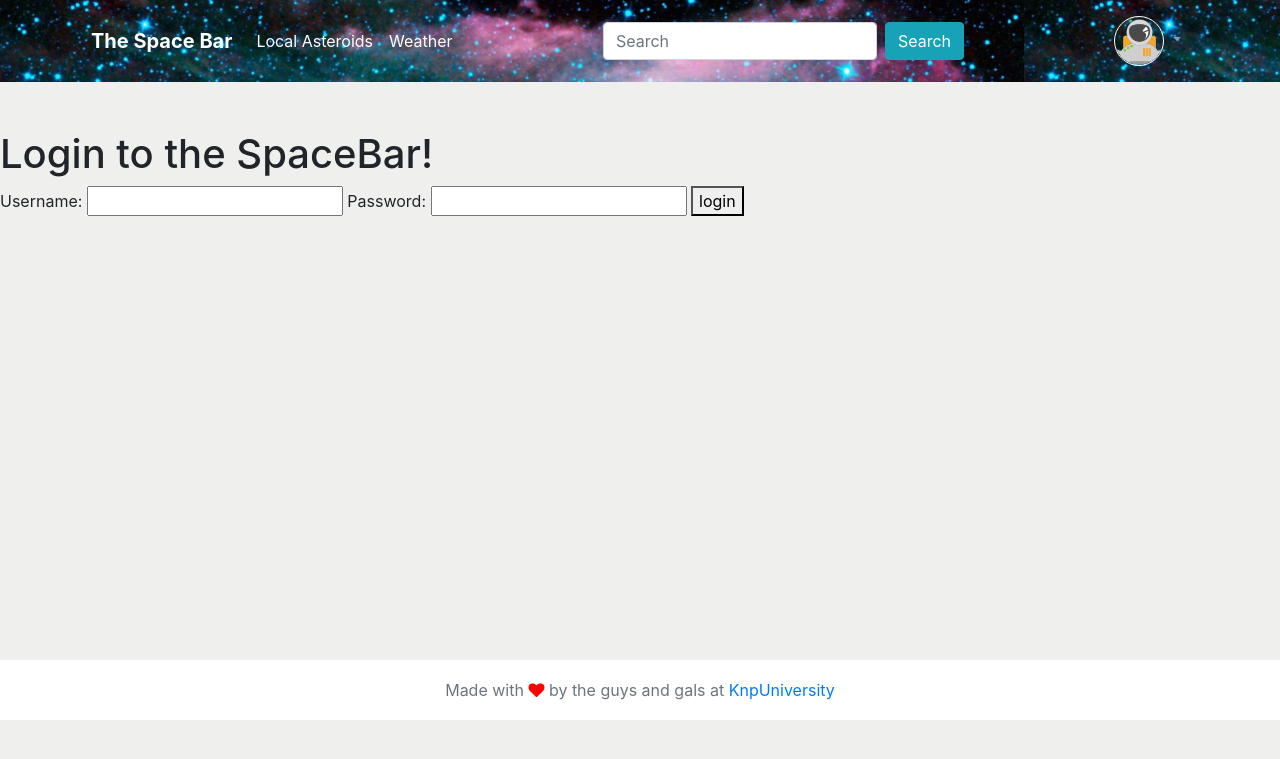
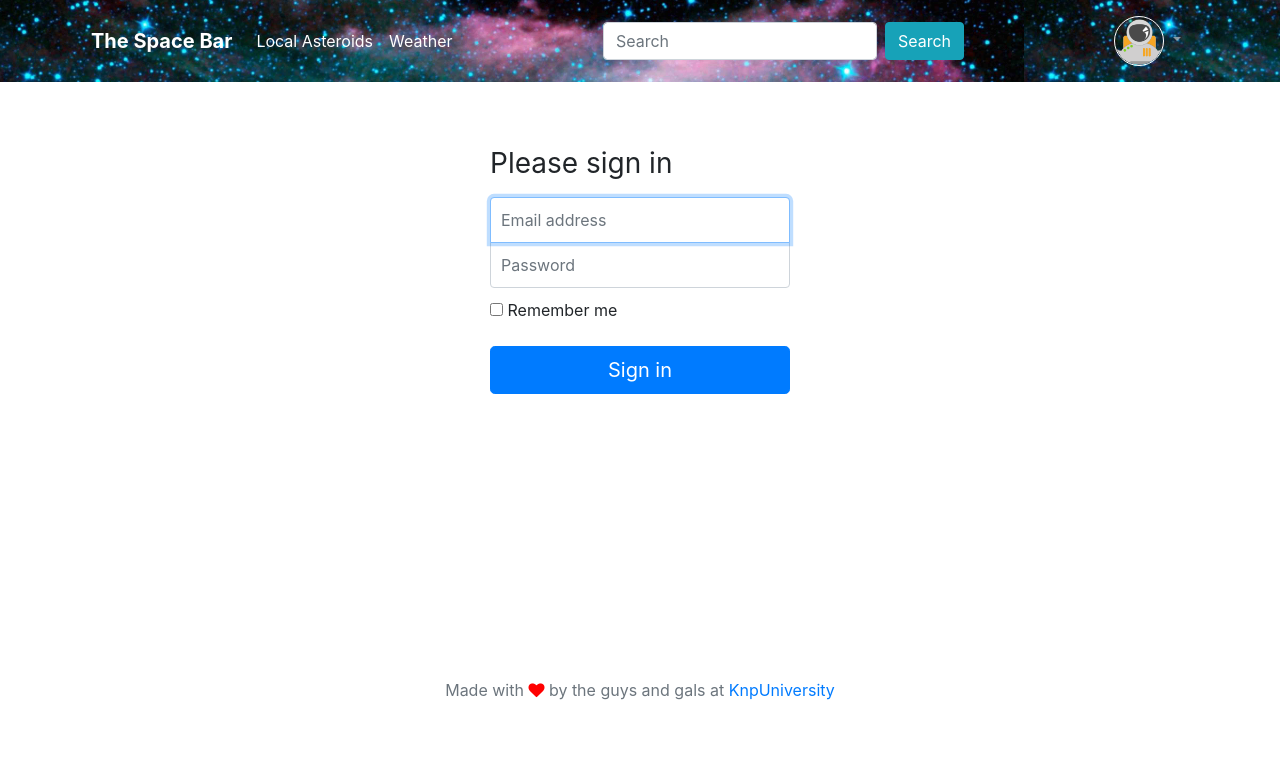
Before and after one commit to petre-symfony/Security-symfony-screencast, a Symfony app: template templates/security/login.html.twig in a window 1280 px wide. Shown: the top 759 px of the page. Run offline with Twig, Linux system fonts and the light colour scheme; the template is opened without the code that fills it, so the values that code supplies are empty; some libraries are stand-ins or nearby versions.

Commit message:
4.3.The Login Form{Filling in the Security Logic & Login Form; Including the login.css File}
The template we copied is pointing to a route called login, but our route is called app_login.
Actually, just remove the action= entirely.
If a form doesn't have an action attribute, it will submit right back to the same URL - /login - which is what I want anyways.
Refresh again. Perfect! Well, it still looks awful. Oof. To fix that, I'm going to replace the HTML form with some markup that looks nice in Bootstrap 4 - you can copy this from the code block on this page.

Including the login.css File
Before we look at this new code, try it! Refresh! Still ugly! Dang! Oh yea, that's because we need to include a new CSS file for this markup.
If you downloaded the course code, you should have a tutorial/ directory with two CSS files inside. Copy login.css, find your public/ directory and paste the file into public/css.
So far in this series, we are not using Webpack Encore, which is an awesome tool for professionally combining and loading CSS and JS files. Instead, we're just putting CSS files into the public/ directory and pointing to them directly. If you want to learn more about Encore, go check out our Webpack Encore tutorial.
Anyways, we need to add a link tag for this new CSS file... but I only want to include it on this page, not on every page - we just don't need the CSS on every page. Look at base.html.twig. We're including three CSS files in the base layout. Ah, and they all live inside a block called stylesheets.
We basically want to add a fourth link tag right below these... but only on the login page. To do that, in login.html.twig, add block stylesheets and endblock. This will override that block completely... which is actually not exactly what we want. Nope, we want to add to that block. To do that print parent()
This will print the content of the parent block - the 3 link tags - and then we can add the new link tag below: link, with href= and login.css. PhpStorm helps fill in the asset() function.
Now it should look good. Try it. Boom! Oh, but we don't need that h1 tag anymore.

```diff
--- /dev/null
+++ b/public/css/login.css
@@ -0,0 +1,33 @@
+body {
+  background-color: #fff;
+}
+.form-signin {
+  width: 100%;
+  max-width: 330px;
+  padding: 15px;
+  margin: auto;
+  margin-top: 50px;
+}
+.form-signin .checkbox {
+  font-weight: 400;
+}
+.form-signin .form-control {
+  position: relative;
+  box-sizing: border-box;
+  height: auto;
+  padding: 10px;
+  font-size: 16px;
+}
+.form-signin .form-control:focus {
+  z-index: 2;
+}
+.form-signin input[type="email"] {
+  margin-bottom: -1px;
+  border-bottom-right-radius: 0;
+  border-bottom-left-radius: 0;
+}
+.form-signin input[type="password"] {
+  margin-bottom: 10px;
+  border-top-left-radius: 0;
+  border-top-right-radius: 0;
+}
--- a/templates/security/login.html.twig
+++ b/templates/security/login.html.twig
@@ -2,22 +2,29 @@
 
 {% block title %}Login!{% endblock %}
 
+{% block stylesheets %}
+  {{ parent() }}
+
+  <link rel="stylesheet" href="{{ asset('css/login.css') }}">
+{% endblock %}
+
 {% block body %}
-  <h1>Login to the SpaceBar!</h1>
-
-  {% if error %}
-    <div>{{ error.messageKey|trans(error.messageData, 'security') }}</div>
-  {% endif %}
-  <form action="{{ path('login') }}" method="post">
-    <label for="username">Username:</label>
-    <input type="text" id="username" name="_username" value="{{ last_username }}" />
-    <label for="password">Password:</label>
-    <input type="password" id="password" name="_password" />
-    {#
-        If you want to control the URL the user
-        is redirected to on success (more details below)
-        <input type="hidden" name="_target_path" value="/account" />
-    #}
-    <button type="submit">login</button>
+  <form class="form-signin" method="post">
+    {% if error %}
+      <div>{{ error.messageKey|trans(error.messageData, 'security') }}</div>
+    {% endif %}
+    <h1 class="h3 mb-3 font-weight-normal">Please sign in</h1>
+    <label for="inputEmail" class="sr-only">Email address</label>
+    <input type="email" name="email" id="inputEmail" class="form-control" placeholder="Email address" required autofocus>
+    <label for="inputPassword" class="sr-only">Password</label>
+    <input type="password" name="password" id="inputPassword" class="form-control" placeholder="Password" required>
+    <div class="checkbox mb-3">
+      <label>
+        <input type="checkbox" value="remember-me"> Remember me
+      </label>
+    </div>
+    <button class="btn btn-lg btn-primary btn-block" type="submit">
+      Sign in
+    </button>
   </form>
 {% endblock %}
```
